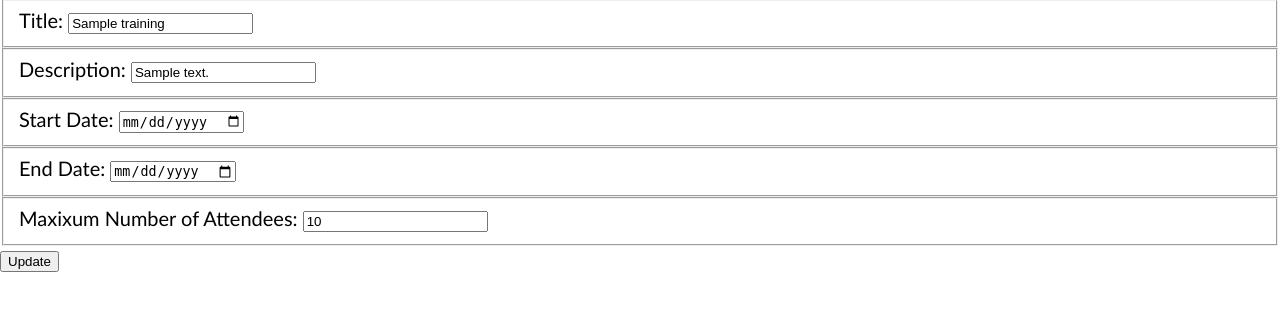
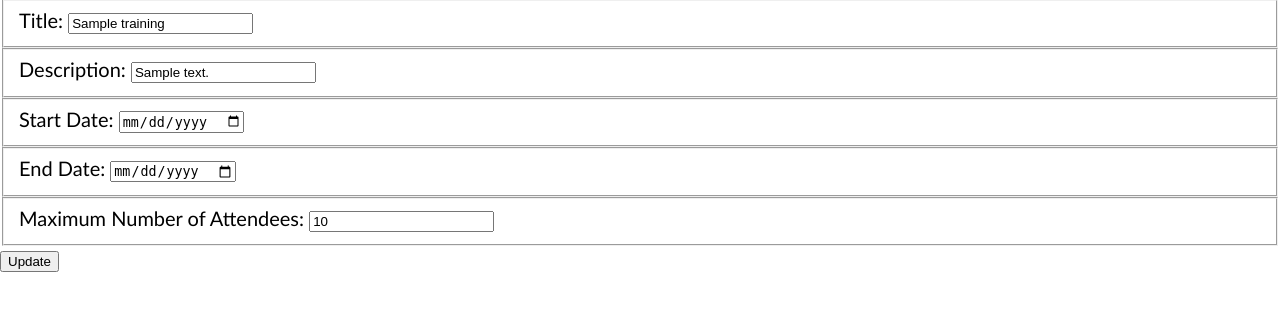
Before and after one commit to nss-day-cohort-33/bangazon-workforce-management-alendamond-realm, a Django app: template hrapp/templates/training_programs/training_form.html in a window 1280 px wide. Shown: the part 189-500 px from the top of the page. Run offline with Django 3.2, Linux system fonts and the light colour scheme; the template is opened without the code that fills it: most values are stand-ins (such as "Sample title", 1, 10 or a date in 2020); parts of the project's set-up code (start-up, migrations or seed data) failed here and were passed over.

Commit message:
fixed typo

```diff
--- a/hrapp/templates/training_programs/training_form.html
+++ b/hrapp/templates/training_programs/training_form.html
@@ -21,7 +21,7 @@
         </fieldset>
         <fieldset>
             <label for="description">Description: </label>
-            <input id="description" type="text" name="description" value="{{ training.description }}">
+            <input id="description" type="type" name="description" value="{{ training.description }}">
         </fieldset>
         <fieldset>
             <label for="start_date">Start Date: </label>
@@ -32,7 +32,7 @@
             <input id="end_date" type="date" name="end_date" value="{{ training.end_date }}">
         </fieldset>
         <fieldset>
-            <label for="capacity">Maxixum Number of Attendees: </label>
+            <label for="capacity">Maximum Number of Attendees: </label>
             <input id="capacity" type="number" name="capacity" value="{{ training.capacity }}">
         </fieldset>
         {% if training.id is not None %}
```
